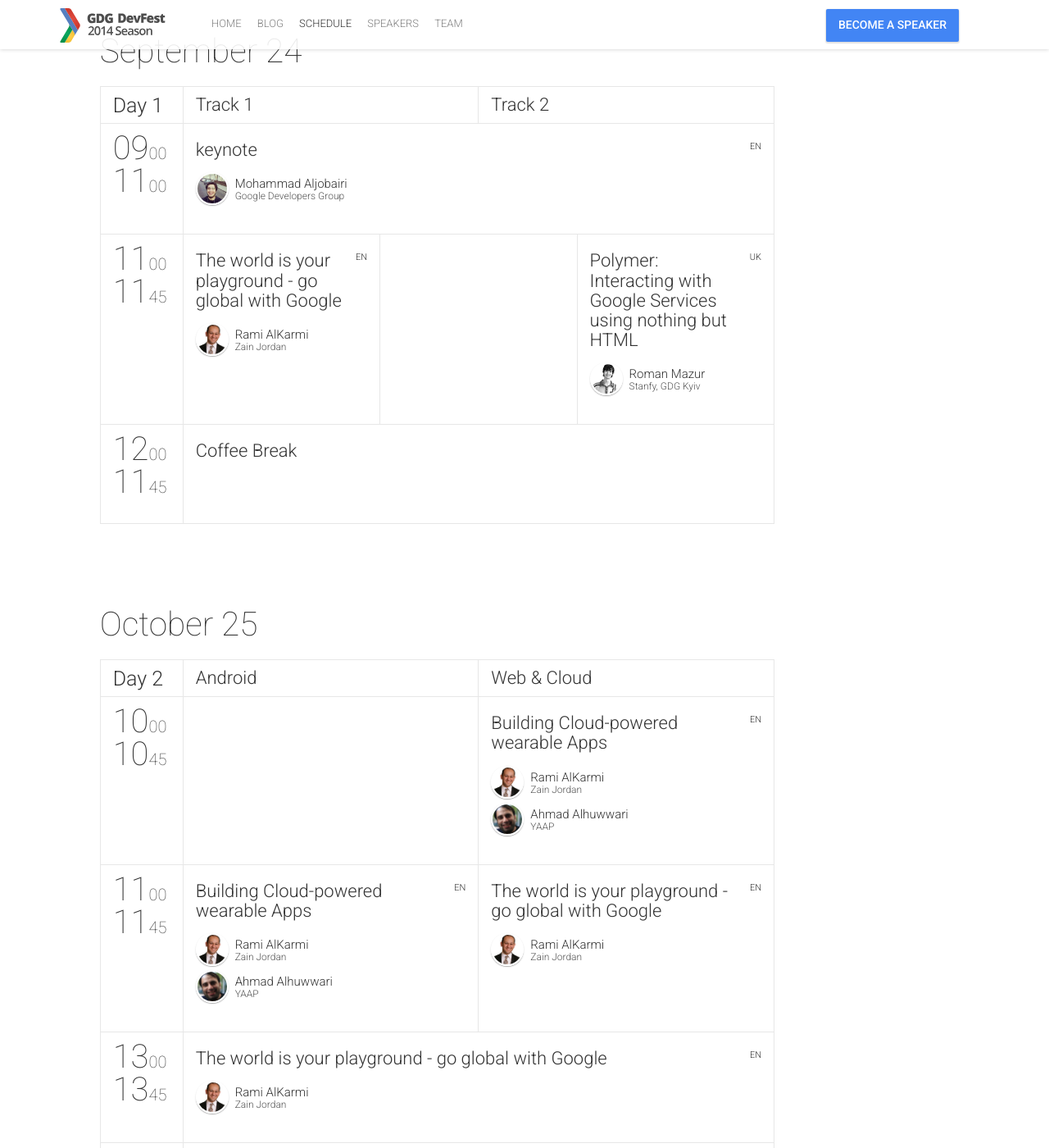
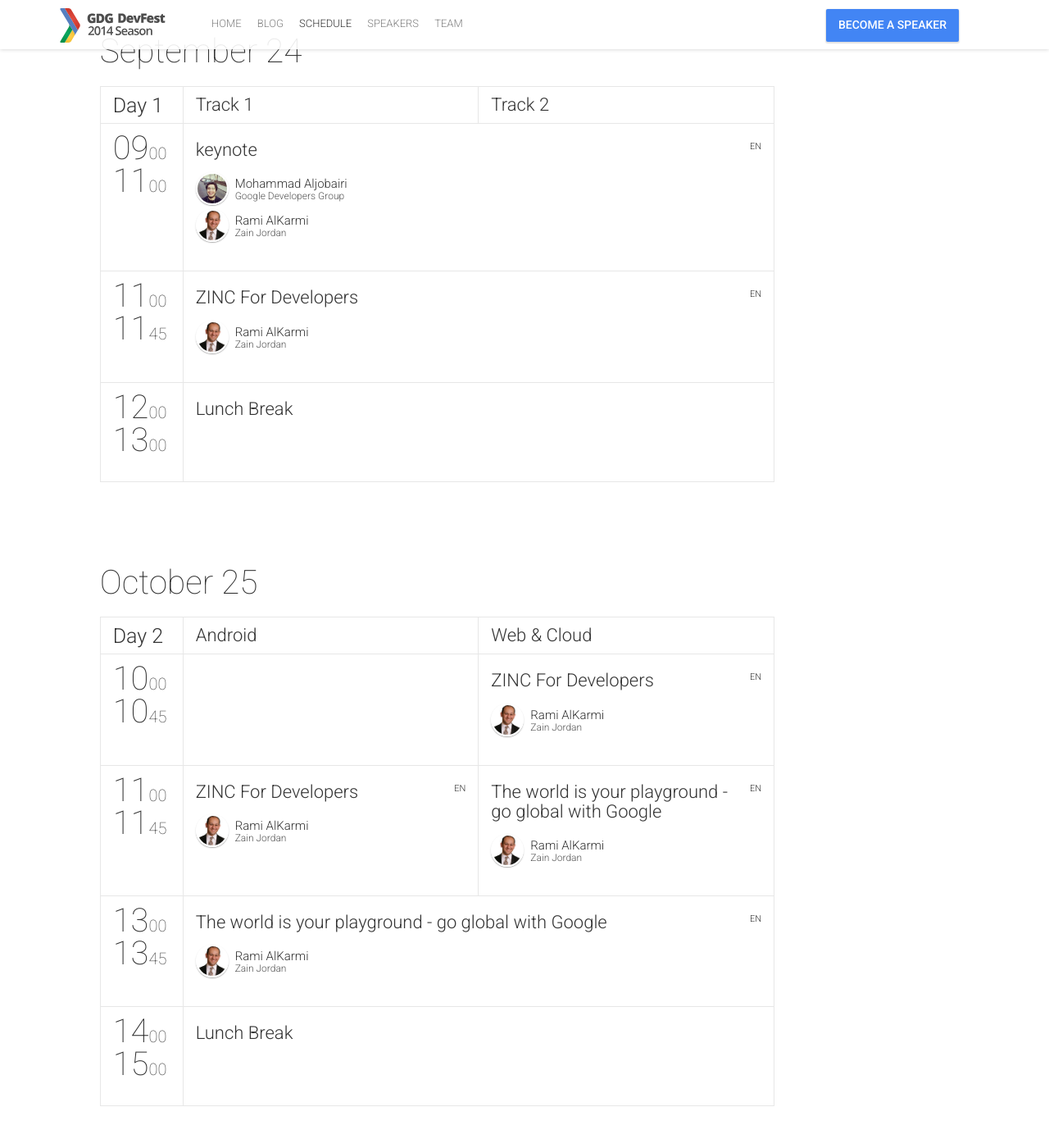
Before and after one commit to MhmdAljobairi/testgdg2, a Jekyll site: the page built from schedule.html, in a window 1280 px wide and 1400 px high, scrolled down 427 px. Shown: the whole window at 82% size. Built offline with Jekyll 4.4.1, drawn with Linux system fonts in a browser that asks for light colours; nearby versions of some CDN libraries; comment, search, counter and statistics services are not loaded.

Commit message:
init website31

```diff
--- a/_data/schedule.yml
+++ b/_data/schedule.yml
@@ -13,12 +13,12 @@
     - {
         startTime: "11:00",
         endTime: "11:45",
-        sessionIds: [003, 404, 004]
+        sessionIds: [002]
     }
     - {
     	startTime: "12:00",
-    	endTime: "11:45",
-    	sessionIds: [307]
+    	endTime: "13:00",
+    	sessionIds: [503]
     }
 -
   date: "2014-10-25"
--- a/_data/sessions.yml
+++ b/_data/sessions.yml
@@ -12,16 +12,16 @@
   id: 001
   title: "keynote"
   description: "This session will reveal the invisible structures behind the material design system. Designers will show how to use the new color systems, typographic strategies, and the underlying grids that hold it together. They will show how imagery and the new framework material rendering can make apps more interesting and communicate more quickly."
-  subtype: workshop
-  speakers: [3]
+  subtype: presentation
+  speakers: [3,4]
   language: en
-  complexity: "Intermediate"
+  complexity: "Basic"
 -
   id: 002
-  title: "Building Cloud-powered wearable Apps"
+  title: "ZINC For Developers"
   description: "Android wear extends the Android platform to a new generation of wearable devices. The user experience is designed specifically for wearables. In this session you’ll see how to use the Android Wear SDK to build a connected cloud-powered application. Using Android Studio and it’s cloud extensions, you’ll see how to build an app that ‘listens’ for changes in stock prices, and notifies a wearable device. You’ll also see how to use voice controls on the device to trigger interactions with the app, such as buying or selling the stock after a notification. Call to action: Get the SDK and start building apps today!"
   subtype: presentation
-  speakers: [4, 5]
+  speakers: [4]
   language: en
   complexity: "Beginner"
 -
```
